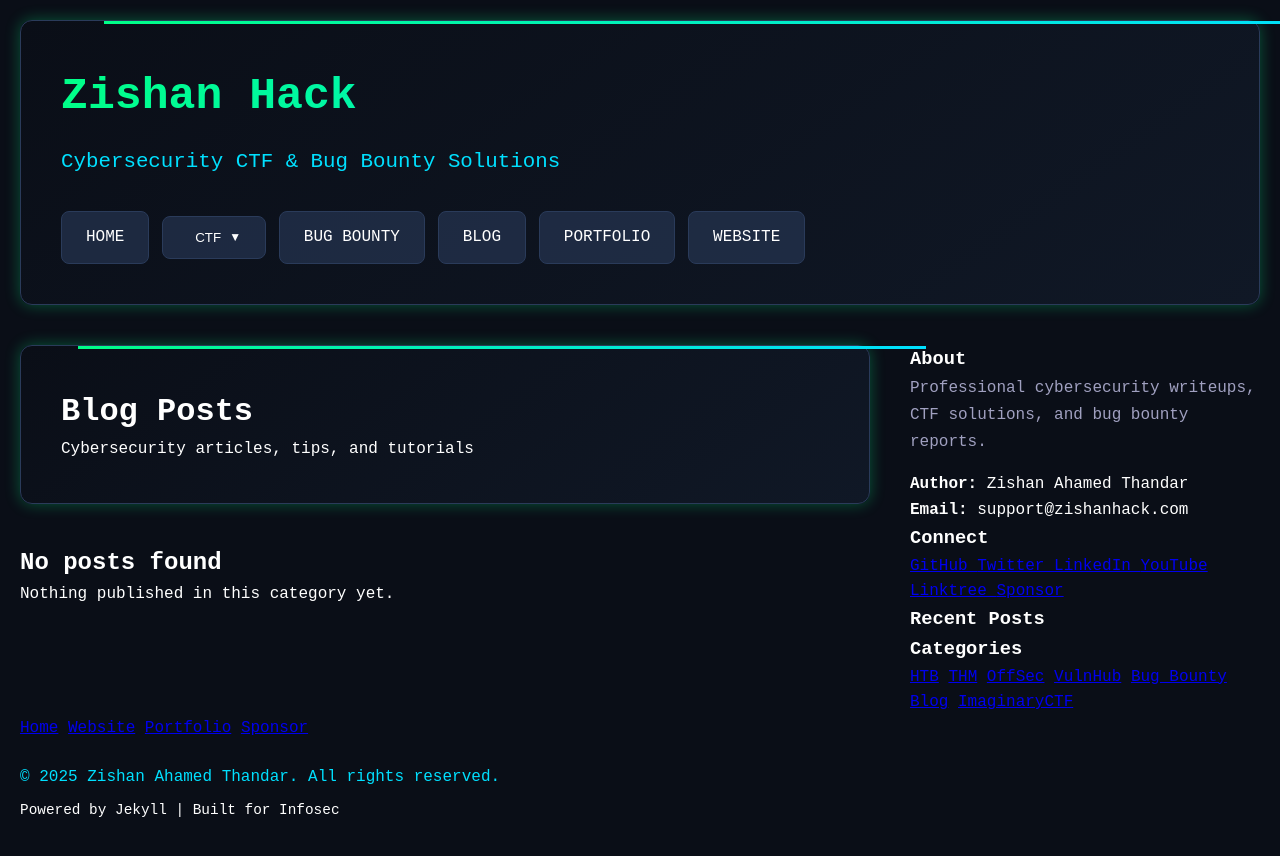
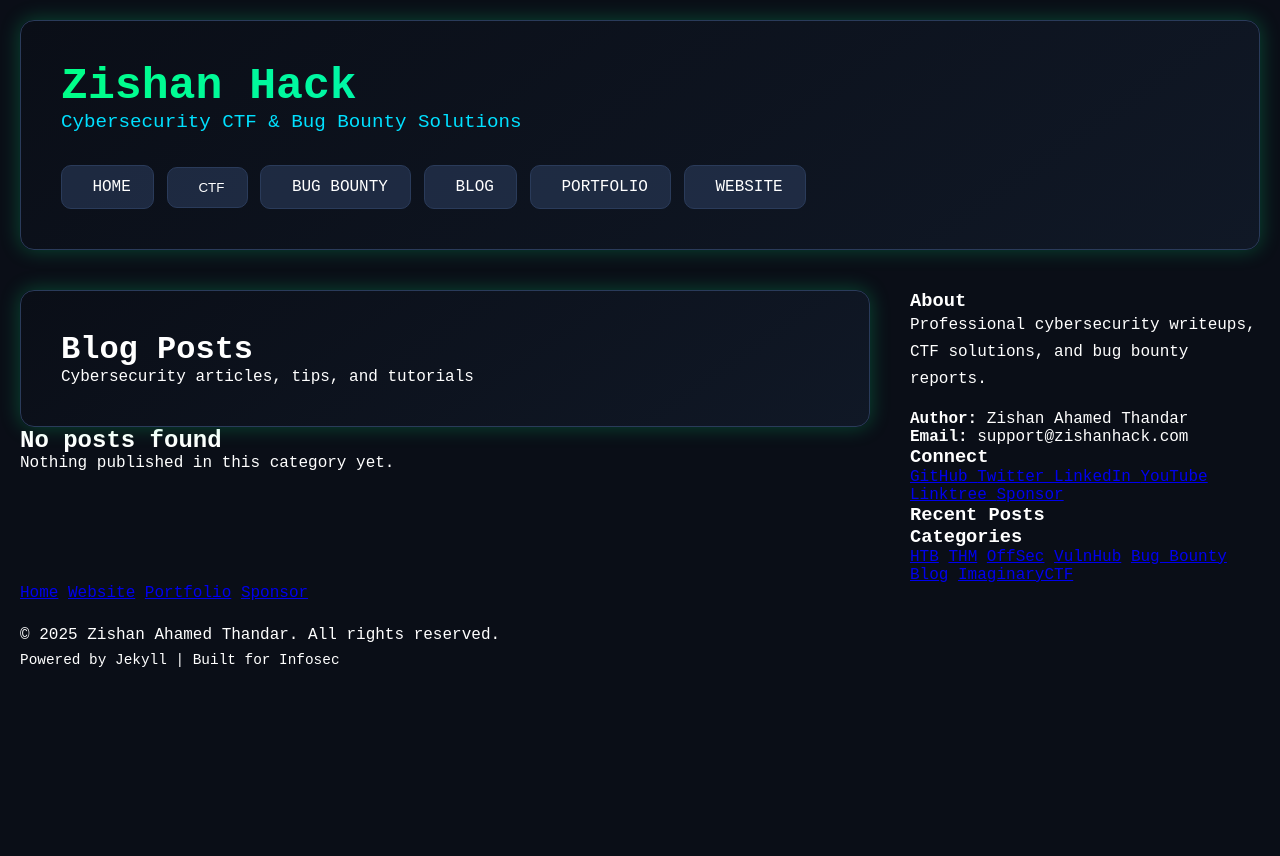
Before and after one commit to ZishanAdThandar/WriteUps, a Jekyll site: the page built from posts/blog/index.md, in a window 1280 px wide. Shown: the top 856 px of the page. Built offline with Jekyll 4.4.1, drawn with Linux system fonts in a browser that asks for light colours.

Commit message:
modified:   _layouts/list.html 	modified:   assets/css/style.css

```diff
--- a/_layouts/list.html
+++ b/_layouts/list.html
@@ -20,21 +20,15 @@
       {% endif %}
     </header>
 
-    {% assign current_category = page.dir | split: '/' | last %}
+    {% assign current_category = page.category %}
     {% assign category_posts = "" | split: "," %}
 
-    <!-- Get all pages in the current category directory -->
-    {% for p in site.pages %}
-      {% assign page_dir = p.dir | split: '/' %}
-      {% assign category = page_dir[1] %}
-      {% assign is_post = p.name != 'index.md' and p.path contains '.md' %}
-
-      {% if category == current_category and is_post %}
-        {% assign category_posts = category_posts | push: p %}
+    <!-- Fix: Use site.posts instead of site.pages for posts collection -->
+    {% for post in site.posts %}
+      {% if post.category == current_category %}
+        {% assign category_posts = category_posts | push: post %}
       {% endif %}
     {% endfor %}
-
-    {% assign category_posts = category_posts | sort: "date" | reverse %}
 
     {% if category_posts.size > 0 %}
       <div class="posts-grid">
@@ -56,7 +50,7 @@
                   <span>{{ post.date | date: "%B %d, %Y" }}</span>
                 {% endif %}
                 <span class="post-card-category">
-                  {{ current_category | capitalize }}
+                  {{ post.category | capitalize }}
                 </span>
               </div>
             </div>
--- a/assets/css/style.css
+++ b/assets/css/style.css
@@ -1,16 +1,14 @@
 :root {
-    --primary-dark: #0a0e17;
-    --secondary-dark: #101826;
-    --accent-green: #00ff88;
-    --accent-cyan: #00e0ff;
-    --accent-purple: #8a2be2;
-    --text-primary: #ffffff;
-    --text-secondary: #a0a0c0;
-    --text-muted: #6c757d;
-    --card-bg: #1a1f2e;
-    --border-color: #2a3b5a;
-    --glow-shadow: 0 0 15px rgba(0, 255, 136, 0.3);
-    --terminal-green: #00ff00;
+  --bg-main: #0a0e17;
+  --bg-panel: #1a1f2e;
+  --border: #2a3b5a;
+
+  --green: #00ff88;
+  --cyan: #00e0ff;
+  --purple: #8a2be2;
+
+  --text-main: #ffffff;
+  --text-dim: #a0a0c0;
 }
 
 /* RESET */
@@ -23,68 +21,44 @@
 html { scroll-behavior: smooth; }
 
 body {
-    font-family: 'JetBrains Mono', 'Source Code Pro', monospace;
-    line-height: 1.6;
-    color: var(--text-primary);
-    background-color: var(--primary-dark);
+  font-family: "JetBrains Mono", monospace;
+  background: var(--bg-main);
+  color: var(--text-main);
   max-width: 1400px;
   margin: 0 auto;
   padding: 20px;
-    min-height: 100vh;
   overflow-x: hidden;
 }
 
 /* ================= HEADER ================= */
 header {
-    background: linear-gradient(145deg, var(--primary-dark), var(--secondary-dark));
+  background: linear-gradient(145deg, #0a0e17, #101826);
   padding: 2.5rem;
-    border-radius: 12px;
-    margin-bottom: 2.5rem;
-    box-shadow: var(--glow-shadow);
-    border: 1px solid var(--border-color);
+  border-radius: 14px;
+  border: 1px solid var(--border);
+  box-shadow: 0 0 20px rgba(0,255,136,.25);
   position: relative;
-
-    /* 🔧 FIX */
-    overflow: visible;
   z-index: 1000;
-}
-
-/* scanline unchanged */
-header::before {
-    content: '';
-    position: absolute;
-    top: 0; left: 0; right: 0;
-    height: 3px;
-    background: linear-gradient(90deg, var(--accent-green), var(--accent-cyan));
-    animation: scanline 3s linear infinite;
-}
-
-@keyframes scanline {
-    from { transform: translateX(-100%); }
-    to { transform: translateX(100%); }
 }
 
 .site-title {
   font-size: 2.8rem;
-    margin-bottom: 0.8rem;
-    background: linear-gradient(90deg, var(--accent-green), var(--accent-cyan));
+  background: linear-gradient(90deg, var(--green), var(--cyan));
   -webkit-background-clip: text;
-    background-clip: text;
   color: transparent;
   font-weight: 800;
 }
 
 .site-tagline {
-    font-size: 1.3rem;
-    color: var(--accent-cyan);
+  color: var(--cyan);
   margin-bottom: 2rem;
+  font-size: 1.2rem;
 }
 
 /* ================= NAV ================= */
 .nav-container {
   margin-top: 2rem;
   position: relative;
-    overflow: visible; /* 🔧 FIX */
 }
 
 .main-nav {
@@ -92,95 +66,89 @@
   gap: 0.8rem;
   flex-wrap: wrap;
   align-items: center;
-    overflow: visible; /* 🔧 FIX */
 }
 
+.nav-link,
+.dropdown-btn {
+  padding: 0.75rem 1.4rem;
+  background: rgba(42,59,90,.6);
+  border: 1px solid var(--border);
+  border-radius: 10px;
+  color: var(--text-main);
+  text-decoration: none;
+  cursor: pointer;
+  display: flex;
+  align-items: center;
+  gap: 8px;
+  transition: all .25s ease;
+}
+
+.nav-link:hover,
+.dropdown-btn:hover {
+  border-color: var(--green);
+  background: rgba(0,255,136,.1);
+  box-shadow: 0 0 15px rgba(0,255,136,.25);
+}
+
+/* ================= DROPDOWN (FIXED FOR GOOD) ================= */
 .nav-dropdown {
   position: relative;
 }
 
-/* BUTTON */
-.dropdown-btn {
-    color: var(--text-primary);
-    padding: 0.8rem 1.5rem;
-    background: rgba(42, 59, 90, 0.6);
-    border: 1px solid var(--border-color);
-    border-radius: 8px;
-    cursor: pointer;
+/* floating panel */
+.dropdown-content {
+  position: fixed;
+  top: auto;
+  left: auto;
+
+  min-width: 320px;
+  padding: 1rem;
+
+  background: linear-gradient(180deg, #0f1525, #0a0e17);
+  border: 1px solid var(--border);
+  border-radius: 14px;
+
+  display: grid;
+  grid-template-columns: 1fr 1fr;
+  gap: 0.8rem;
+
+  box-shadow:
+    0 30px 80px rgba(0,0,0,.8),
+    inset 0 0 20px rgba(0,255,136,.08);
+
+  opacity: 0;
+  visibility: hidden;
+  transform: translateY(10px) scale(.98);
+  transition: all .25s ease;
+
+  z-index: 99999;
+}
+
+/* show */
+.nav-dropdown.open .dropdown-content {
+  opacity: 1;
+  visibility: visible;
+  transform: translateY(0) scale(1);
+}
+
+/* dropdown cards */
+.dropdown-content a {
+  padding: 1rem;
+  border-radius: 10px;
+  border: 1px solid var(--border);
+  background: rgba(26,31,46,.9);
+  color: var(--text-main);
+  text-decoration: none;
   display: flex;
   align-items: center;
-    gap: 8px;
-}
-
-.dropdown-btn::after {
-    content: '▼';
-    font-size: 0.75rem;
-}
-
-/* ================= DROPDOWN (FIXED + DESIGNED) ================= */
-.dropdown-content {
-    position: absolute;
-    top: calc(100% + 10px);
-    left: 0;
-
-    min-width: 260px;
-    padding: 0.5rem;
-
-    background: var(--card-bg);
-    border: 1px solid var(--border-color);
-    border-radius: 10px;
-
-    box-shadow: 0 20px 40px rgba(0,0,0,.6);
-
-    /* 🔧 FIX: do NOT use display:none */
-    opacity: 0;
-    visibility: hidden;
-    transform: translateY(10px);
-    transition: all 0.25s ease;
-
-    z-index: 9999;
-}
-
-/* show on hover */
-.nav-dropdown:hover .dropdown-content {
-    opacity: 1;
-    visibility: visible;
-    transform: translateY(0);
-}
-
-/* DROPDOWN LINKS – CARD STYLE */
-.dropdown-content a {
-    display: flex;
-    align-items: center;
-    gap: 12px;
-
-    padding: 0.9rem 1.2rem;
-    margin: 0.3rem 0;
-
-    background: rgba(16,24,38,.9);
-    border: 1px solid var(--border-color);
-    border-radius: 8px;
-
-    color: var(--text-secondary);
-    text-decoration: none;
+  gap: 10px;
   transition: all .25s ease;
 }
 
 .dropdown-content a:hover {
+  border-color: var(--green);
   background: rgba(0,255,136,.12);
-    border-color: var(--accent-green);
-    color: var(--accent-green);
-    transform: translateX(4px);
-}
-
-/* ================= NAV LINKS ================= */
-.nav-link {
-    color: var(--text-primary);
-    padding: 0.8rem 1.5rem;
-    background: rgba(42, 59, 90, 0.6);
-    border: 1px solid var(--border-color);
-    border-radius: 8px;
-    text-decoration: none;
+  transform: translateY(-2px);
 }
 
 /* ================= MOBILE ================= */
@@ -204,49 +172,43 @@
     display: flex;
   }
 
-    /* Mobile dropdown */
   .dropdown-content {
     position: static;
-        opacity: 1;
-        visibility: visible;
+    grid-template-columns: 1fr;
+    box-shadow: none;
     transform: none;
-        box-shadow: none;
-        padding: 0;
-        margin-top: 0.5rem;
-    }
-
-    .nav-dropdown:hover .dropdown-content {
-        display: block;
   }
 }
 
-/* ================= LAYOUT (UNCHANGED) ================= */
+/* ================= LAYOUT ================= */
 .container {
   display: grid;
   grid-template-columns: 1fr 350px;
   gap: 2.5rem;
+  margin-top: 2.5rem;
 }
 
 @media (max-width: 1024px) {
   .container { grid-template-columns: 1fr; }
 }
 
-/* ================= CTA (UNCHANGED) ================= */
+/* ================= CTA ================= */
 .cta-box {
   margin-top: 3rem;
-    padding: 2rem;
-    border: 2px solid var(--accent-green);
-    border-radius: 12px;
-    background: rgba(16, 24, 38, 0.85);
+  padding: 2.2rem;
+  border-radius: 14px;
+  border: 2px solid var(--green);
+  background: rgba(16,24,38,.9);
 }
 
-.cta-box h2 { color: var(--accent-green); }
+.cta-box h2 { color: var(--green); }
 
 .cta-button {
   display: inline-block;
-    padding: 0.9rem 1.8rem;
-    border: 1px solid var(--accent-green);
-    color: var(--accent-green);
-    border-radius: 6px;
+  margin-top: 1rem;
+  padding: .9rem 2rem;
+  border-radius: 8px;
+  border: 1px solid var(--green);
+  color: var(--green);
   text-decoration: none;
 }
```
Lines whose indentation alone changed are shown as unchanged.
